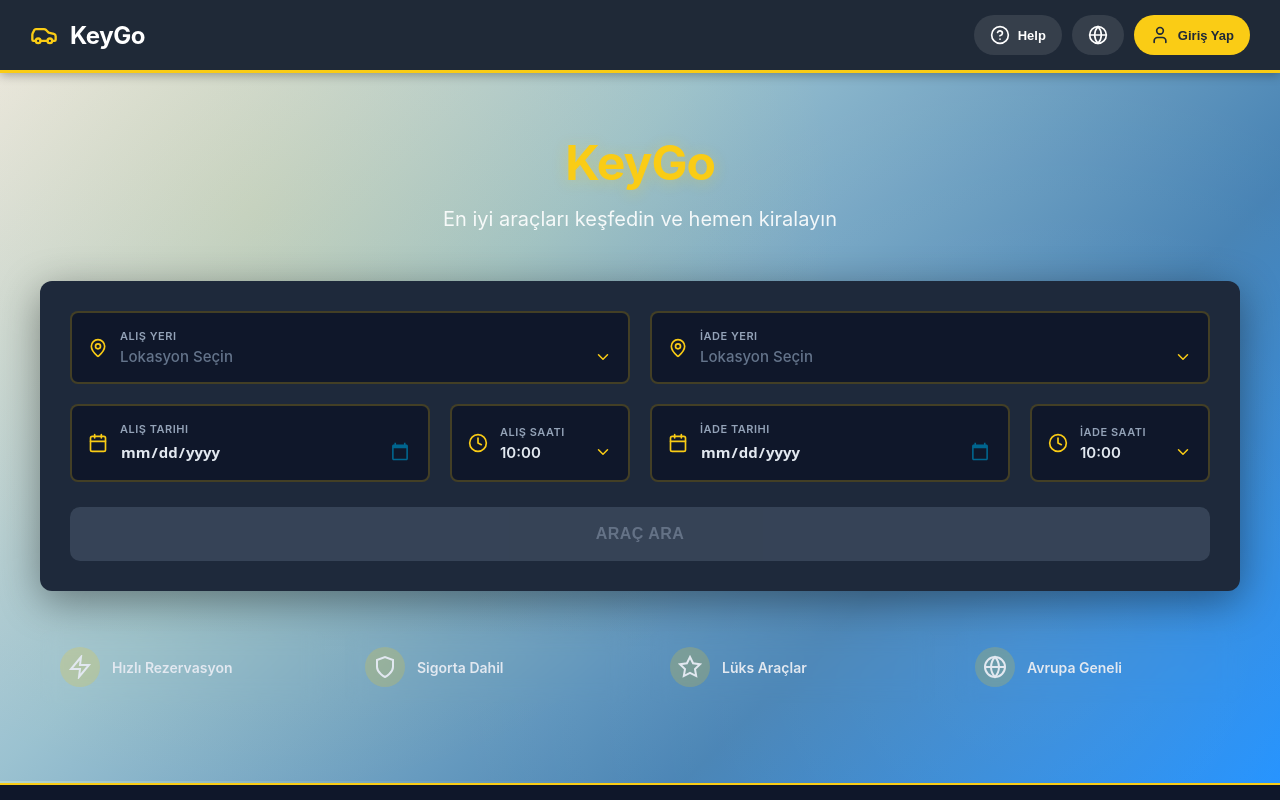
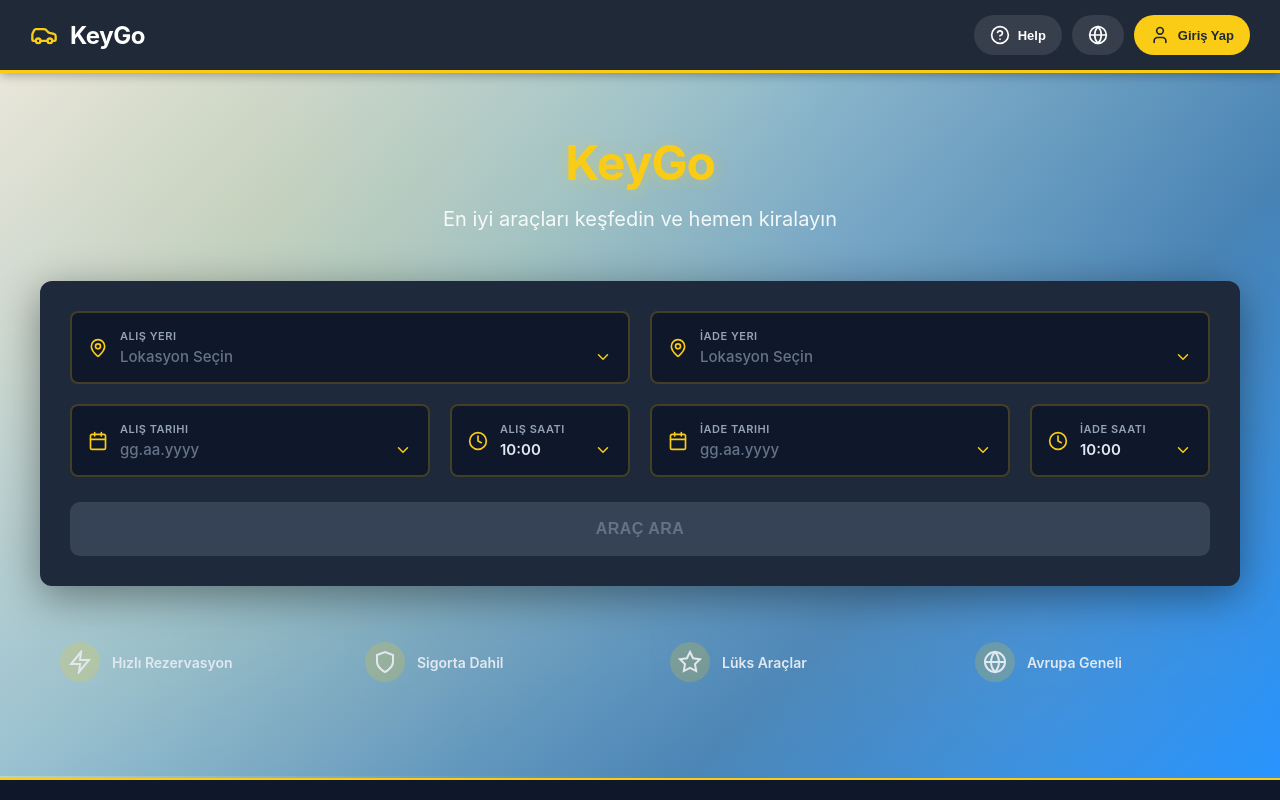
Before and after one commit to Yunusisback/Rent-a-car-MVC, a React (Vite) app: page / in a window 1280 px wide. Shown: the top 800 px of the page. Built offline with nearby package versions, Linux system fonts and the light colour scheme.

Commit message:
Implement date selection for pickup and dropoff
Added date selection functionality for pickup and dropoff with custom calendar dropdowns.

```diff
--- a/src/components/Hero.jsx
+++ b/src/components/Hero.jsx
@@ -9,28 +9,35 @@ export function Hero() {
   const t = useTranslation(language);
 
   const [openDropdown, setOpenDropdown] = useState(null);
+  const [showPickupCalendar, setShowPickupCalendar] = useState(false);
+  const [showDropoffCalendar, setShowDropoffCalendar] = useState(false);
   const pickupRef = useRef(null);
   const dropoffRef = useRef(null);
   const pickupTimeRef = useRef(null);
   const dropoffTimeRef = useRef(null);
+  const pickupDateRef = useRef(null);
+  const dropoffDateRef = useRef(null);
 
   useEffect(() => {
     const handleClickOutside = (event) => {
-      const refs = [pickupRef, dropoffRef, pickupTimeRef, dropoffTimeRef];
+      const refs = [pickupRef, dropoffRef, pickupTimeRef, dropoffTimeRef, pickupDateRef, dropoffDateRef];
       const clickedOutside = refs.every(ref =>
         !ref.current || !ref.current.contains(event.target)
       );
       if (clickedOutside) {
         setOpenDropdown(null);
+        setShowPickupCalendar(false);
+        setShowDropoffCalendar(false);
       }
     };
     document.addEventListener('mousedown', handleClickOutside);
     return () => document.removeEventListener('mousedown', handleClickOutside);
   }, []);
 
-  const handleInputChange = (e) => {
-    const { name, value } = e.target;
-    updateFilters({ [name]: value });
+  const closeAllDropdowns = () => {
+    setOpenDropdown(null);
+    setShowPickupCalendar(false);
+    setShowDropoffCalendar(false);
   };
 
   const handleSelectLocation = (name, value) => {
@@ -41,6 +48,49 @@ export function Hero() {
   const handleSelectTime = (name, value) => {
     updateFilters({ [name]: value });
     setOpenDropdown(null);
+  };
+
+  const handleSelectDate = (name, value) => {
+    updateFilters({ [name]: value });
+    setShowPickupCalendar(false);
+    setShowDropoffCalendar(false);
+  };
+
+  const formatDate = (dateString) => {
+    if (!dateString) return '';
+    const date = new Date(dateString);
+    const day = date.getDate();
+    const month = date.getMonth() + 1;
+    const year = date.getFullYear();
+    return `${day.toString().padStart(2, '0')}.${month.toString().padStart(2, '0')}.${year}`;
+  };
+
+  const generateCalendar = (currentDate, minDate) => {
+    const date = currentDate ? new Date(currentDate) : new Date();
+    const year = date.getFullYear();
+    const month = date.getMonth();
+
+    const firstDay = new Date(year, month, 1);
+    const lastDay = new Date(year, month + 1, 0);
+    const daysInMonth = lastDay.getDate();
+    const startDay = firstDay.getDay() === 0 ? 6 : firstDay.getDay() - 1; // Pazartesi başlat
+
+    const days = [];
+    const minDateTime = minDate ? new Date(minDate).getTime() : null;
+
+    // Önceki ayın günleri
+    for (let i = 0; i < startDay; i++) {
+      days.push({ day: '', disabled: true });
+    }
+
+    // Bu ayın günleri
+    for (let i = 1; i <= daysInMonth; i++) {
+      const dayDate = new Date(year, month, i);
+      const isDisabled = minDateTime ? dayDate.getTime() < minDateTime : false;
+      days.push({ day: i, disabled: isDisabled, date: dayDate });
+    }
+
+    return { days, month: date.toLocaleString('tr-TR', { month: 'long' }), year };
   };
 
   const handleSearch = () => {
@@ -87,19 +137,16 @@ export function Hero() {
       <div className="hero-wrapper">
 
         {/* Başlık Bölümü */}
-
         <div className="hero-header">
           <h1 className="hero-main-title">{t.title}</h1>
           <p className="hero-main-subtitle">{t.subtitle}</p>
         </div>
 
         {/* Arama Formu */}
-
         <div className="search-box-main">
           <div className="search-box-inner">
 
             {/* Lokasyon Seçimi */}
-
             <div className="search-row">
               <div className="search-field" ref={pickupRef}>
                 <div className="field-icon">
@@ -159,22 +206,56 @@ export function Hero() {
             </div>
 
             {/* Tarih ve Saat Seçimi */}
-
             <div className="search-row">
-              <div className="search-field">
+              <div className="search-field" ref={pickupDateRef}>
                 <div className="field-icon">
                   <Calendar size={20} />
                 </div>
                 <div className="field-content">
                   <label className="field-label">{t.pickupDate}</label>
-                  <input
-                    type="date"
-                    name="pickupDate"
-                    value={searchFilters.pickupDate}
-                    onChange={handleInputChange}
-                    className="field-input"
-                    min={new Date().toISOString().split('T')[0]}
-                  />
+                  <div className="custom-select" onClick={() => {
+                    setShowPickupCalendar(!showPickupCalendar);
+                    setShowDropoffCalendar(false);
+                  }}>
+                    <span className={searchFilters.pickupDate ? 'selected' : 'placeholder'}>
+                      {searchFilters.pickupDate ? formatDate(searchFilters.pickupDate) : 'gg.aa.yyyy'}
+                    </span>
+                    <ChevronDown size={18} className={`chevron ${showPickupCalendar ? 'open' : ''}`} />
+                  </div>
+                  {showPickupCalendar && (
+                    <div className="dropdown-menu calendar-menu">
+                      <div className="calendar-header">
+                        <span className="calendar-month">
+                          {generateCalendar(searchFilters.pickupDate || new Date().toISOString().split('T')[0], new Date().toISOString().split('T')[0]).month} {generateCalendar(searchFilters.pickupDate || new Date().toISOString().split('T')[0], new Date().toISOString().split('T')[0]).year}
+                        </span>
+                      </div>
+                      <div className="calendar-weekdays">
+                        {['Pz', 'Pt', 'Sa', 'Ça', 'Pe', 'Cu', 'Ct'].map(day => (
+                          <div key={day} className="calendar-weekday">{day}</div>
+                        ))}
+                      </div>
+                      <div className="calendar-days">
+                        {generateCalendar(searchFilters.pickupDate || new Date().toISOString().split('T')[0], new Date().toISOString().split('T')[0]).days.map((dayObj, idx) => (
+                          <div
+                            key={idx}
+                            className={`calendar-day ${dayObj.disabled ? 'disabled' : ''} ${
+                              searchFilters.pickupDate && dayObj.date &&
+                              new Date(searchFilters.pickupDate).getDate() === dayObj.day &&
+                              new Date(searchFilters.pickupDate).getMonth() === dayObj.date.getMonth()
+                                ? 'active' : ''
+                            }`}
+                            onClick={() => {
+                              if (!dayObj.disabled && dayObj.date) {
+                                handleSelectDate('pickupDate', dayObj.date.toISOString().split('T')[0]);
+                              }
+                            }}
+                          >
+                            {dayObj.day}
+                          </div>
+                        ))}
+                      </div>
+                    </div>
+                  )}
                 </div>
               </div>
 
@@ -224,20 +305,55 @@ export function Hero() {
                 </div>
               </div>
 
-              <div className="search-field">
+              <div className="search-field" ref={dropoffDateRef}>
                 <div className="field-icon">
                   <Calendar size={20}  />
                 </div>
                 <div className="field-content">
                   <label className="field-label">{t.dropoffDate}</label>
-                  <input
-                    type="date"
-                    name="dropoffDate"
-                    value={searchFilters.dropoffDate}
-                    onChange={handleInputChange}
-                    className="field-input"
-                    min={searchFilters.pickupDate || new Date().toISOString().split('T')[0]}
-                  />
+                  <div className="custom-select" onClick={() => {
+                    setShowDropoffCalendar(!showDropoffCalendar);
+                    setShowPickupCalendar(false);
+                  }}>
+                    <span className={searchFilters.dropoffDate ? 'selected' : 'placeholder'}>
+                      {searchFilters.dropoffDate ? formatDate(searchFilters.dropoffDate) : 'gg.aa.yyyy'}
+                    </span>
+                    <ChevronDown size={18} className={`chevron ${showDropoffCalendar ? 'open' : ''}`} />
+                  </div>
+                  {showDropoffCalendar && (
+                    <div className="dropdown-menu calendar-menu">
+                      <div className="calendar-header">
+                        <span className="calendar-month">
+                          {generateCalendar(searchFilters.dropoffDate || searchFilters.pickupDate || new Date().toISOString().split('T')[0], searchFilters.pickupDate || new Date().toISOString().split('T')[0]).month} {generateCalendar(searchFilters.dropoffDate || searchFilters.pickupDate || new Date().toISOString().split('T')[0], searchFilters.pickupDate || new Date().toISOString().split('T')[0]).year}
+                        </span>
+                      </div>
+                      <div className="calendar-weekdays">
+                        {['Pz', 'Pt', 'Sa', 'Ça', 'Pe', 'Cu', 'Ct'].map(day => (
+                          <div key={day} className="calendar-weekday">{day}</div>
+                        ))}
+                      </div>
+                      <div className="calendar-days">
+                        {generateCalendar(searchFilters.dropoffDate || searchFilters.pickupDate || new Date().toISOString().split('T')[0], searchFilters.pickupDate || new Date().toISOString().split('T')[0]).days.map((dayObj, idx) => (
+                          <div
+                            key={idx}
+                            className={`calendar-day ${dayObj.disabled ? 'disabled' : ''} ${
+                              searchFilters.dropoffDate && dayObj.date &&
+                              new Date(searchFilters.dropoffDate).getDate() === dayObj.day &&
+                              new Date(searchFilters.dropoffDate).getMonth() === dayObj.date.getMonth()
+                                ? 'active' : ''
+                            }`}
+                            onClick={() => {
+                              if (!dayObj.disabled && dayObj.date) {
+                                handleSelectDate('dropoffDate', dayObj.date.toISOString().split('T')[0]);
+                              }
+                            }}
+                          >
+                            {dayObj.day}
+                          </div>
+                        ))}
+                      </div>
+                    </div>
+                  )}
                 </div>
               </div>
 
@@ -299,7 +415,6 @@ export function Hero() {
         </div>
 
         {/* Alt Özellikler */}
-
         <div className="hero-features-new">
           <div className="feature-new">
             <div className="feature-icon-new">
```
